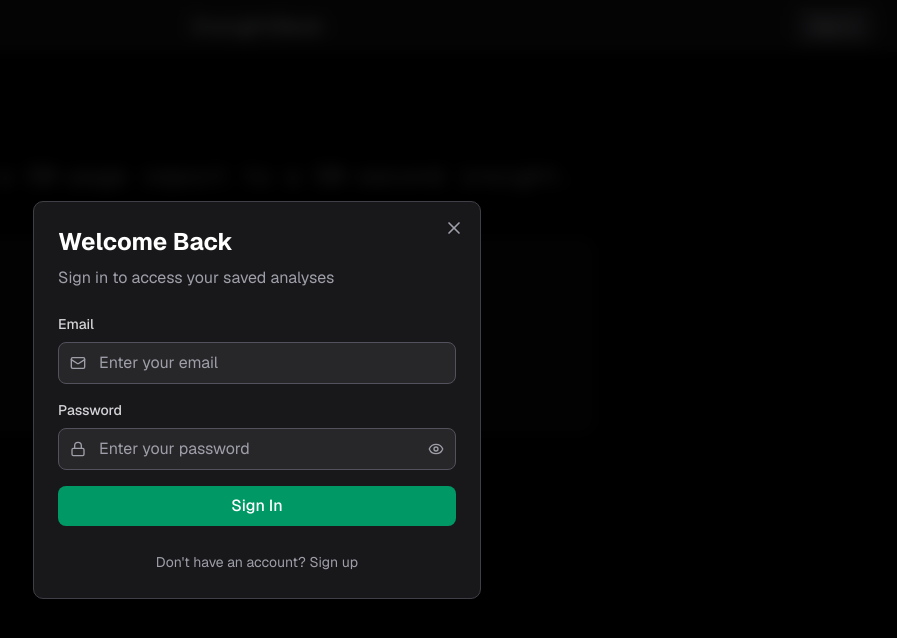
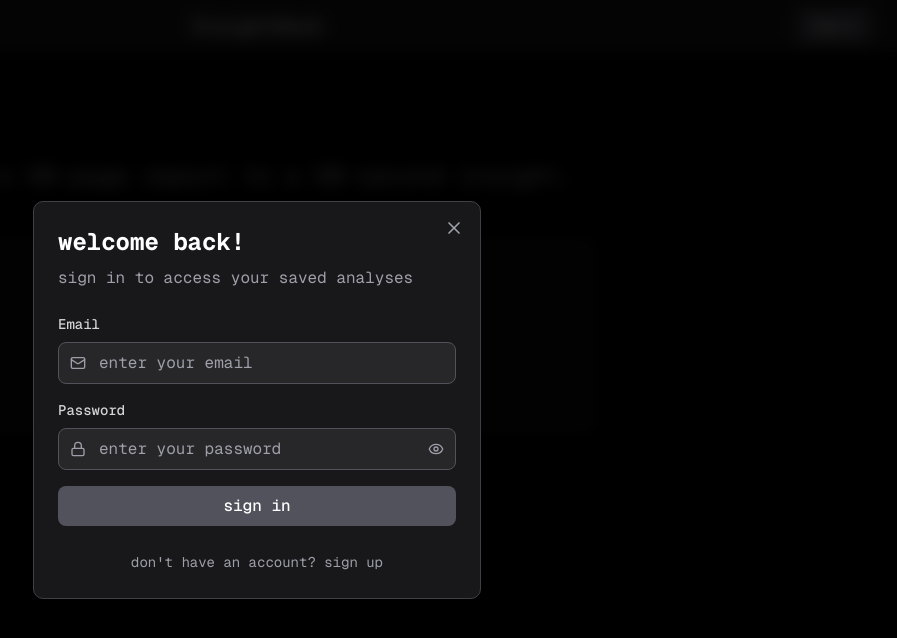
Before and after one commit to khooqile/InsightDeck, a Next.js app: page / in a window 1280 px wide. Both pictures are taken after a click on the button "Sign In". Shown: the top 638 px of the page, without its empty margins (383-1280 px from the left). Built offline with nearby package versions, Linux system fonts and the light colour scheme; no server answers.

Commit message:
frontend edits

```diff
--- a/components/AuthModal.tsx
+++ b/components/AuthModal.tsx
@@ -48,7 +48,7 @@ export default function AuthModal({ isOpen, onClose, onSuccess }: AuthModalProps
         if (error) {
           setError(error.message);
         } else {
-          setSuccessMessage('Check your email for the confirmation link!');
+          setSuccessMessage('check your email for the confirmation link!');
           // Don't call onSuccess immediately for sign up as user needs to confirm email
           setTimeout(() => {
             handleClose();
@@ -98,13 +98,13 @@ export default function AuthModal({ isOpen, onClose, onSuccess }: AuthModalProps
 
         {/* Header */}
         <div className="mb-6">
-          <h2 className="text-2xl font-bold text-white mb-2">
-            {isSignUp ? 'Create Account' : 'Welcome Back'}
+          <h2 className="text-2xl font-mono font-bold text-white mb-2">
+            {isSignUp ? 'create account' : 'welcome back!'}
           </h2>
-          <p className="text-zinc-400">
+          <p className="text-zinc-400 font-mono">
             {isSignUp
-              ? 'Sign up to save your analysis history'
-              : 'Sign in to access your saved analyses'
+              ? 'sign up to save your analysis history'
+              : 'sign in to access your saved analyses'
             }
           </p>
         </div>
@@ -113,36 +113,36 @@ export default function AuthModal({ isOpen, onClose, onSuccess }: AuthModalProps
         <form onSubmit={handleSubmit} className="space-y-4">
           {/* Email Field */}
           <div>
-            <label className="block text-sm font-medium text-zinc-300 mb-2">
+            <label className="block text-sm font-mono font-medium text-zinc-300 mb-2">
               Email
             </label>
-            <div className="relative">
+            <div className="relative font-mono">
               <Mail className="absolute left-3 top-1/2 transform -translate-y-1/2 h-4 w-4 text-zinc-400" />
               <input
                 type="email"
-                placeholder="Enter your email"
+                placeholder="enter your email"
                 value={email}
                 onChange={(e) => setEmail(e.target.value)}
                 required
-                className="w-full pl-10 pr-4 py-2 bg-zinc-800 border border-zinc-600 rounded-md text-white placeholder-zinc-400 focus:outline-none focus:ring-2 focus:ring-emerald-500 focus:border-transparent"
+                className="w-full pl-10 pr-4 py-2 bg-zinc-800 border border-zinc-600 rounded-md text-white placeholder-zinc-400 focus:outline-none focus:ring-2 focus:ring-zinc-500 focus:border-transparent"
               />
             </div>
           </div>
 
           {/* Password Field */}
           <div>
-            <label className="block text-sm font-medium text-zinc-300 mb-2">
+            <label className="block text-sm font-mono font-medium text-zinc-300 mb-2">
               Password
             </label>
-            <div className="relative">
+            <div className="relative font-mono">
               <Lock className="absolute left-3 top-1/2 transform -translate-y-1/2 h-4 w-4 text-zinc-400" />
               <input
                 type={showPassword ? 'text' : 'password'}
-                placeholder="Enter your password"
+                placeholder="enter your password"
                 value={password}
                 onChange={(e) => setPassword(e.target.value)}
                 required
-                className="w-full pl-10 pr-12 py-2 bg-zinc-800 border border-zinc-600 rounded-md text-white placeholder-zinc-400 focus:outline-none focus:ring-2 focus:ring-emerald-500 focus:border-transparent"
+                className="w-full pl-10 pr-12 py-2 bg-zinc-800 border border-zinc-600 rounded-md text-white placeholder-zinc-400 focus:outline-none focus:ring-2 focus:ring-zinc-500 focus:border-transparent"
               />
               <button
                 type="button"
@@ -158,27 +158,27 @@ export default function AuthModal({ isOpen, onClose, onSuccess }: AuthModalProps
           <button
             type="submit"
             disabled={loading}
-            className="w-full py-2 px-4 bg-emerald-600 hover:bg-emerald-700 disabled:bg-zinc-600 text-white font-medium rounded-md transition-colors"
+            className="w-full py-2 px-4 font-mono bg-zinc-600 hover:bg-zinc-700 disabled:bg-zinc-600 text-white font-medium rounded-md transition-colors"
           >
-            {loading ? 'Loading...' : (isSignUp ? 'Create Account' : 'Sign In')}
+            {loading ? 'Loading...' : (isSignUp ? 'create account' : 'sign in')}
           </button>
         </form>
 
         {/* Messages */}
         {error && (
           <div className="mt-4 p-3 bg-red-900/50 border border-red-700 rounded-md">
-            <p className="text-red-400 text-sm">{error}</p>
+            <p className="text-red-400 font-mono text-sm">{error}</p>
           </div>
         )}
 
         {successMessage && (
           <div className="mt-4 p-3 bg-emerald-900/50 border border-emerald-700 rounded-md">
-            <p className="text-emerald-400 text-sm">{successMessage}</p>
+            <p className="text-emerald-400 font-mono text-sm">{successMessage}</p>
           </div>
         )}
 
         {/* Toggle Between Sign In/Sign Up */}
-        <div className="mt-6 text-center">
+        <div className="mt-6 text-center font-mono">
           <button
             onClick={() => {
               setIsSignUp(!isSignUp);
@@ -188,8 +188,8 @@ export default function AuthModal({ isOpen, onClose, onSuccess }: AuthModalProps
             className="text-zinc-400 hover:text-white text-sm transition-colors"
           >
             {isSignUp
-              ? 'Already have an account? Sign in'
-              : "Don't have an account? Sign up"
+              ? 'already have an account? sign in'
+              : "don't have an account? sign up"
             }
           </button>
         </div>
```
